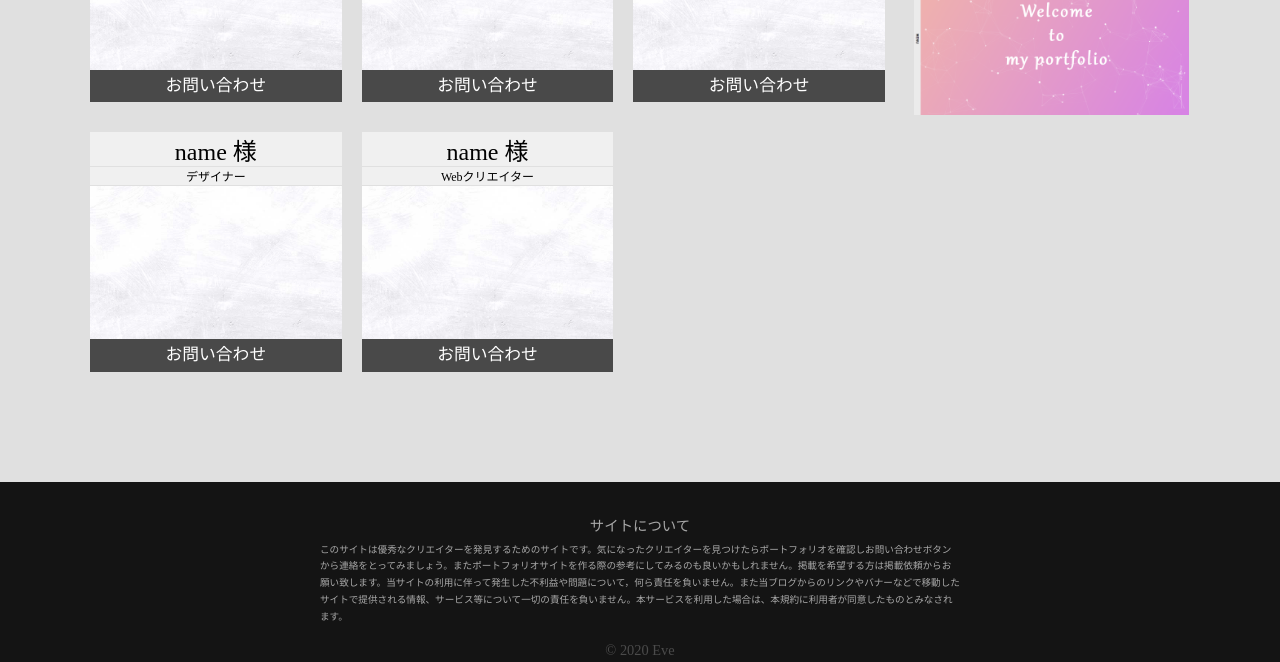
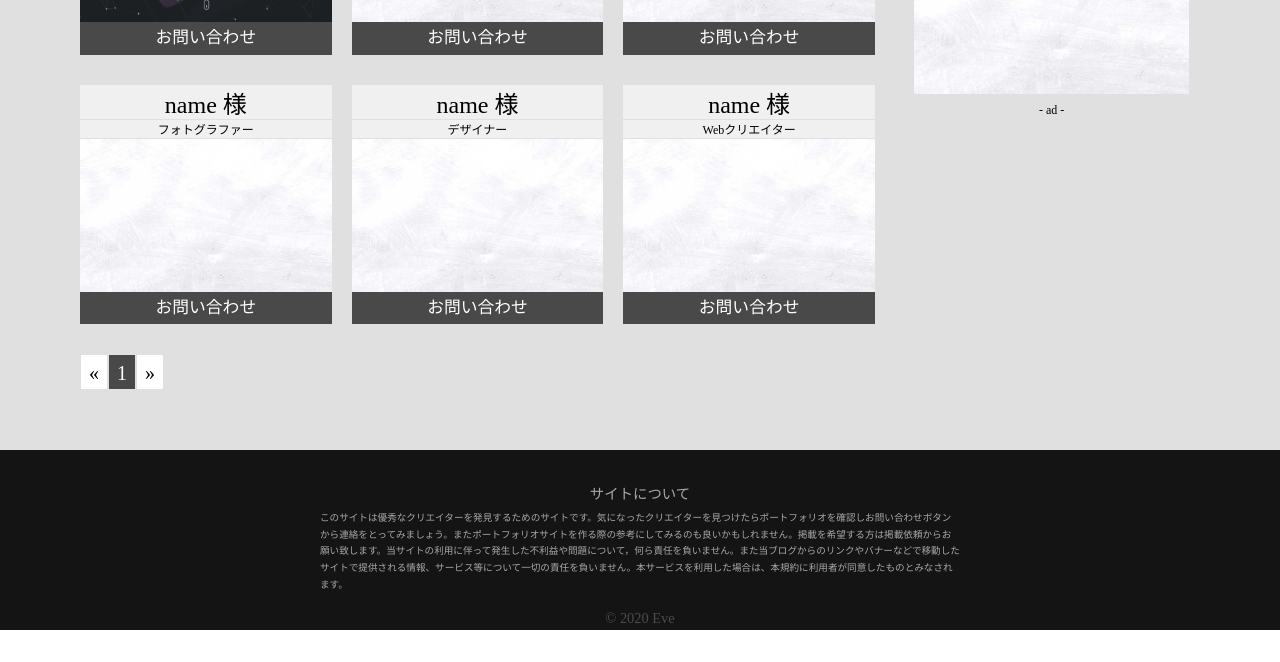
Before and after one commit to eve86/Search-Creators, a plain HTML site: page index.html in a window 1280 px wide. Shown: the part 595-1257 px from the top of the page. After the commit the page ends 1225 px from the top, so only its background shows below. Drawn offline with nearby package versions, Linux system fonts and the light colour scheme.

Commit message:
Add files via upload

```diff
--- a/index.html
+++ b/index.html
@@ -23,13 +23,11 @@
         </ul>
     </div>
   </header>
-  <marquee>twitterにて有益な情報発信中</marquee>
+  <!-- <marquee>twitterにて有益な情報発信中</marquee>   -->
   <main id="main"  class="wrapper">
     <div class="main-top"></div>
     <div class="main-wrapper">
       <div class="main-field list">
-        <a class="mobile-btn" href="https://twitter.com/messages/compose?recipient_id=1241318567129145345&ref_src=twsrc%5Etfw" class="twitter-dm-button" data-screen-name="@HTMLCSS22246654" data-show-count="false">掲載依頼</a><script async src="https://platform.twitter.com/widgets.js" charset="utf-8"></script>
-        <a class="mobile-btn" href="https://twitter.com/HTMLCSS22246654"><i class="fab fa-twitter header-twitter-icon"></i>Twitter</a>
         <div class="categories-mobile categories">
           <p><i class="far fa-map"></i> カテゴリー</p>
           <ul class="btn">
@@ -41,54 +39,83 @@
             <li><a href="#" class="list-btn" data-filter="section5"><span><i class="fas fa-caret-right"></i> デザイナー</a></li>
           </ul>
         </div>
-
-        <div class="main-item" data-category="section1">
+        <a class="mobile-btn" href="https://twitter.com/messages/compose?recipient_id=1241318567129145345&ref_src=twsrc%5Etfw" class="twitter-dm-button" data-screen-name="@HTMLCSS22246654" data-show-count="false">掲載依頼</a><script async src="https://platform.twitter.com/widgets.js" charset="utf-8"></script>
+        <!-- <a class="mobile-btn" href="https://twitter.com/HTMLCSS22246654"><i class="fab fa-twitter header-twitter-icon"></i>Twitter</a> -->
+        <div clas="panel panel-primary">
+          <ul class="list-group">
+            <li class="list-group-item" data-category="section1">
+              <div class="main-item">
                 <p class="user-name">Eve</p>
                 <p class="categories-content">Webクリエイター</p>
                 <a href="https://eve86.github.io/portfolio/"><img src="item1.png" alt="スクリーンショット"></a>
                 <a href="https://twitter.com/HTMLCSS22246654" class="main-item-btn">お問い合わせ</a>
               </div>
-        <div class="main-item" data-category="section1">
+            </li>
+            <li class="list-group-item" data-category="section1">
+              <div class="main-item">
                 <p class="user-name">いちげん 様</p>
                 <p class="categories-content">Webクリエイター</p>
                 <a href="https://ichikachan.com/"><img src="item2.png" alt="スクリーンショット"></a>
                 <a href="https://twitter.com/CodOsk" class="main-item-btn">お問い合わせ</a>
               </div>
-        <div class="main-item" data-category="section1">
+            </li>
+            <li class="list-group-item" data-category="section1">
+              <div class="main-item">
                 <p class="user-name">濱口侑生 様</p>
                 <p class="categories-content">Webクリエイター</p>
                 <a href="http://hamablog.sakura.ne.jp/portfoliomaster/"><img src="item3.png" alt="スクリーンショット"></a>
                 <a href="https://twitter.com/Yuki8Hamaguchi?s=20" class="main-item-btn">お問い合わせ</a>
               </div>
-        <div class="main-item" data-category="section2">
+            </li>
+            <li class="list-group-item" data-category="section1">
+              <div class="main-item">
+                <p class="user-name">かわしま 様</p>
+                <p class="categories-content">Webクリエイター</p>
+                <a href="http://kawashima-portfolio.com/"><img src="item4.png" alt="スクリーンショット"></a>
+                <a href="https://twitter.com/kawa_enjineer?s=20" class="main-item-btn">お問い合わせ</a>
+              </div>
+            </li>
+            <li class="list-group-item" data-category="section2">
+              <div class="main-item">
                 <p class="user-name">name 様</p>
                 <p class="categories-content">プログラマー</p>
                 <a href=""><img src="none.jpg" alt="スクリーンショット"></a>
                 <a href="" class="main-item-btn">お問い合わせ</a>
               </div>
-        <div class="main-item" data-category="section3">
+            </li>
+            <li class="list-group-item" data-category="section3">
+              <div class="main-item">
                 <p class="user-name">name 様</p>
                 <p class="categories-content">動画クリエイター</p>
                 <a href=""><img src="none.jpg" alt="スクリーンショット"></a>
                 <a href="" class="main-item-btn">お問い合わせ</a>
               </div>
-        <div class="main-item" data-category="section4">
+            </li>
+            <li class="list-group-item" data-category="section4">
+              <div class="main-item">
                 <p class="user-name">name 様</p>
                 <p class="categories-content">フォトグラファー</p>
                 <a href=""><img src="none.jpg" alt="スクリーンショット"></a>
                 <a href="" class="main-item-btn">お問い合わせ</a>
               </div>
-        <div class="main-item" data-category="section5">
+            </li>
+            <li class="list-group-item" data-category="section5">
+              <div class="main-item">
                 <p class="user-name">name 様</p>
                 <p class="categories-content">デザイナー</p>
                 <a href=""><img src="none.jpg" alt="スクリーンショット"></a>
                 <a href="" class="main-item-btn">お問い合わせ</a>
               </div>
-        <div class="main-item" data-category="section1">
+            </li>
+            <li class="list-group-item" data-category="section1">
+              <div class="main-item" >
                 <p class="user-name">name 様</p>
                 <p class="categories-content">Webクリエイター</p>
                 <a href=""><img src="none.jpg" alt="スクリーンショット"></a>
                 <a href="" class="main-item-btn">お問い合わせ</a>
+              </div>
+            </li>
+          </ul>
         </div>
       </div>
       <div class="side">
@@ -109,9 +136,8 @@
         <div class="side-twitter">
           <a class="twitter-timeline" data-height="350px" data-theme="dark" href="https://twitter.com/HTMLCSS22246654?ref_src=twsrc%5Etfw"></a> <script async src="https://platform.twitter.com/widgets.js" charset="utf-8"></script>
         </div>
-        <div class="side-item">
-          <a href="https://eve86.github.io/portfolio/"><img src="item1.png" alt="スクリーンショット"></a>
-          <!-- <a href="https://twitter.com/HTMLCSS22246654" class="side-item-btn">お問い合わせ</a> -->
+        <div class="side-pr">
+          <a href="#"><img src="none.jpg" alt="広告">- ad -</a>
         </div>
       </div>
     </div>
@@ -124,5 +150,14 @@
     <p class="copyright">© 2020 Eve</p>
   </footer>
 <script src="script.js"></script>
+<script type="text/javascript">
+	jQuery(document).ready(function($){
+		$('.list-group').paginathing({
+	    		perPage: 12,
+	    		containerClass: 'panel-footer'
+		})
+	});
+</script>
+<script type="text/javascript" src="paginathing-master\paginathing.js"></script>
 </body>
 </html>
--- /dev/null
+++ b/paginathing-master/paginathing.js
@@ -0,0 +1,238 @@
+/**
+ * jQuery Paginathing
+ * Paginate Everything
+ *
+ * @author Alfred Crosby <https://github.com/alfredcrosby>
+ * Inspired from http://esimakin.github.io/twbs-pagination/
+ *
+ * Copyright (c) 2018 Alfred Crosby
+ *
+ * This source code is licensed under the MIT license found in the
+ * LICENSE file in the root directory of this source tree.
+ */
+
+(function($, window, document) {
+  'use strict';
+
+  var Paginator = function(element, options) {
+    this.el = $(element);
+    this.options = $.extend({}, $.fn.paginathing.defaults, options);
+
+    this.startPage = 1;
+    this.currentPage = 1;
+    this.totalItems = this.el.children().length;
+    this.totalPages = Math.max(Math.ceil(this.totalItems / this.options.perPage), this.options.limitPagination);
+    this.container = $('<nav></nav>').addClass(this.options.containerClass);
+    this.ul = $('<ul></ul>').addClass(this.options.ulClass);
+
+    this.show(this.startPage);
+
+    return this;
+  };
+
+  Paginator.prototype = {
+    pagination: function(type, page) {
+      var _self = this;
+      var li = $('<li></li>');
+      var a = $('<a></a>').attr('href', '#');
+      var cssClass = type === 'number' ? _self.options.liClass : type;
+      var text = '';
+      if (type === 'number') {
+        text = page;
+      } else if (type === 'pageNumbers') {
+        // get the page numbers text
+        text = _self.paginationNumbersText();
+      } else {
+        text = _self.paginationText(type);
+      }
+
+      li.addClass(cssClass);
+      li.data('pagination-type', type);
+      li.data('page', page);
+      li.append(a.html(text));
+
+      return li;
+    },
+
+    paginationText: function(type) {
+      return this.options[type + 'Text'];
+    },
+
+    paginationNumbersText: function() {
+      var _self = this;
+      return 'Page ' + _self.currentPage + '/' + _self.totalPages;
+    },
+
+    buildPagination: function() {
+      var _self = this;
+      var pagination = [];
+      var prev =
+        _self.currentPage - 1 < _self.startPage
+          ? _self.startPage
+          : _self.currentPage - 1;
+      var next =
+        _self.currentPage + 1 > _self.totalPages
+          ? _self.totalPages
+          : _self.currentPage + 1;
+
+      var start, end;
+      var limit = _self.options.limitPagination;
+
+      if (limit) {
+        if (_self.currentPage <= Math.ceil(limit / 2) + 1) {
+          start = 1;
+          end = limit;
+        } else if (
+          _self.currentPage + Math.floor(limit / 2) >=
+          _self.totalPages
+        ) {
+          start = _self.totalPages + 1 - limit;
+          end = _self.totalPages;
+        } else {
+          start = _self.currentPage - Math.ceil(limit / 2);
+          end = _self.currentPage + Math.floor(limit / 2);
+        }
+      } else {
+        start = _self.startPage;
+        end = _self.totalPages;
+      }
+
+      // "First" button
+      if (_self.options.firstLast) {
+        pagination.push(_self.pagination('first', _self.startPage));
+      }
+
+      // "Prev" button
+      if (_self.options.prevNext) {
+        pagination.push(_self.pagination('prev', prev));
+      }
+
+      // Pagination
+      for (var i = start; i <= end; i++) {
+        pagination.push(_self.pagination('number', i));
+      }
+
+      // "Next" button
+      if (_self.options.prevNext) {
+        pagination.push(_self.pagination('next', next));
+      }
+
+      // "Last" button
+      if (_self.options.firstLast) {
+        pagination.push(_self.pagination('last', _self.totalPages));
+      }
+
+      // page numbers
+      if (_self.options.pageNumbers) {
+        pagination.push(_self.pagination('pageNumbers', _self.currentPage));
+      }
+
+      return pagination;
+    },
+
+    render: function(page) {
+      var _self = this;
+      var options = _self.options;
+      var pagination = _self.buildPagination();
+
+      // Remove children before re-render (prevent duplicate)
+      _self.ul.children().remove();
+      _self.ul.append(pagination);
+
+      // Manage active DOM
+      var startAt = page === 1 ? 0 : (page - 1) * options.perPage;
+      var endAt = page * options.perPage;
+
+      _self.el.children().hide();
+      _self.el
+        .children()
+        .slice(startAt, endAt)
+        .show();
+
+      // Manage active state
+      _self.ul.children().each(function() {
+        var _li = $(this);
+        var type = _li.data('pagination-type');
+
+        switch (type) {
+          case 'number':
+            if (_li.data('page') === page) {
+              _li.addClass(options.activeClass);
+            }
+            break;
+          case 'first':
+            page === _self.startPage && _li.toggleClass(options.disabledClass);
+            break;
+          case 'last':
+            page === _self.totalPages && _li.toggleClass(options.disabledClass);
+            break;
+          case 'prev':
+            page - 1 < _self.startPage &&
+              _li.toggleClass(options.disabledClass);
+            break;
+          case 'next':
+            page + 1 > _self.totalPages &&
+              _li.toggleClass(options.disabledClass);
+            break;
+          default:
+            break;
+        }
+      });
+
+      // If insertAfter is defined
+      if (options.insertAfter) {
+        _self.container.append(_self.ul).insertAfter($(options.insertAfter));
+      } else {
+        _self.el.after(_self.container.append(_self.ul));
+      }
+    },
+
+    handle: function() {
+      var _self = this;
+      _self.container.find('li').each(function() {
+        var _li = $(this);
+
+        _li.click(function(e) {
+          e.preventDefault();
+          var page = _li.data('page');
+
+          _self.currentPage = page;
+          _self.show(page);
+        });
+      });
+    },
+
+    show: function(page) {
+      var _self = this;
+
+      _self.render(page);
+      _self.handle();
+    },
+  };
+
+  $.fn.paginathing = function(options) {
+    var _self = this;
+
+    return _self.each(function() {
+      return new Paginator(this, options);
+    });
+  };
+
+  $.fn.paginathing.defaults = {
+    perPage: 12,
+    limitPagination: false,
+    prevNext: true,
+    firstLast: true,
+    prevText: '&laquo;',
+    nextText: '&raquo;',
+    firstText: '',
+    lastText: '',
+    containerClass: 'pagination-container',
+    ulClass: 'pagination',
+    liClass: 'page',
+    activeClass: 'active',
+    disabledClass: 'disabled',
+    insertAfter: null,
+    pageNumbers: false,
+  };
+})(jQuery, window, document);
--- a/style.css
+++ b/style.css
@@ -146,7 +146,7 @@ main {
 }
 
 .main-wrapper {
-	padding: 80px 0;
+	padding: 60px 0;
 	display: flex;
 }
 
@@ -172,11 +172,67 @@ main {
 	flex-wrap: wrap;
 }
 
-.main-item {
+.list-group {
+	display: flex;
+	flex-wrap: wrap;
+	margin: auto;
+}
+
+.list-group-item {
+	width: calc(33% - 20px);
+	margin: 0 20px 30px 0px;
+	background-color: #f0f0f0;
+}
+
+.prev {
+	display: inline-block;
+	background-color: white;
+	padding: 5px 8px;
+	margin: 1px;
+}
+
+.prev a{
+	color: #000;
+	font-size: 20px;
+}
+
+.page {
+	display: inline-block;
+	background-color: white;
+	padding: 5px 8px;
+	margin: 1px;
+}
+
+.page a{
+	color: #000;
+	font-size: 20px;
+}
+
+.next {
+	display: inline-block;
+	background-color: white;
+	padding: 5px 8px;
+	margin: 1px;
+}
+
+.next a {
+	color: #000;
+	font-size: 20px;
+}
+
+.active {
+	background-color: #494949;
+}
+
+.active a {
+	color: white;
+}
+
+/* .main-item {
 	width: calc(33% - 20px);
 	margin: 0 10px 30px 10px;
 	background-color: #f0f0f0;
-}
+} */
 
 .user-name {
 	font-size: 1rem;
@@ -278,25 +334,21 @@ main {
 	margin: 40px 0;
 }
 
-.side-item img{
+.side-pr {
+	text-align: center;
+}
+
+.side-pr a {
+	font-size: 12px;
+	color: #000;
+}
+
+.side-pr img{
 	width: 100%;
 	vertical-align: top;
 }
 
-.side-item img:hover {
-	opacity: .8;
-}
-
-.side-item-btn {
-	display: block;
-	color:white;
-	text-align: center;
-	font-size: 0.7rem;
-	padding: 8px;
-	background-color: #494949;
-}
-
-.side-item-btn:hover {
+.side-pr img:hover {
 	opacity: .8;
 }
 
@@ -370,7 +422,7 @@ footer {
 		font-size: 0.9rem;
 		padding: 20px;
 		background-color: #494949;
-		margin-bottom: 40px;
+	    margin-bottom: 40px;
 	}
 
 	.side {
@@ -387,7 +439,7 @@ footer {
 		padding: 0 16px;
 	}
 
-	.main-item {
+	.list-group-item {
 		margin: 0 0 30px 0;
 		width: 100%;
 	}
```
Also changed, not shown: paginathing-master/paginathing-master/Gruntfile.js (added, +22 -0 lines), paginathing-master/paginathing-master/bower.json (added, +28 -0 lines), paginathing-master/paginathing-master/index.html (added, +85 -0 lines), paginathing-master/paginathing-master/package.json (added, +32 -0 lines), item4.png (added), paginathing-master/paginathing-master/paginathing.min.js (added), paginathing-master/paginathing-master/readme.md (added), 2 other files. Lines whose indentation alone changed are shown as unchanged.
